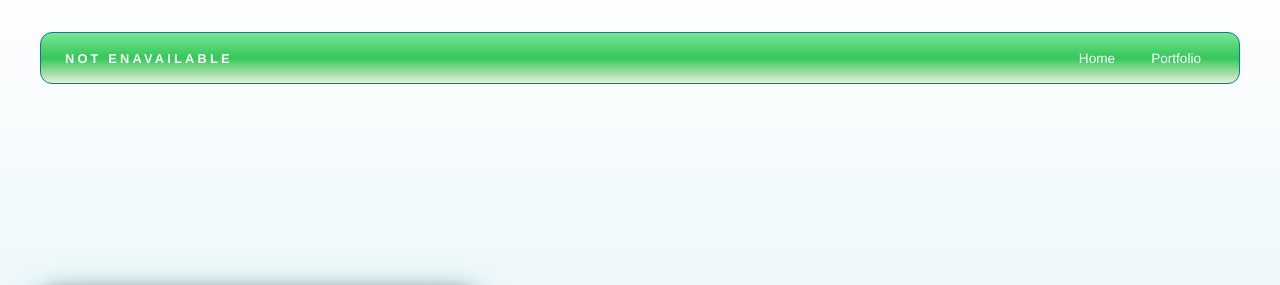
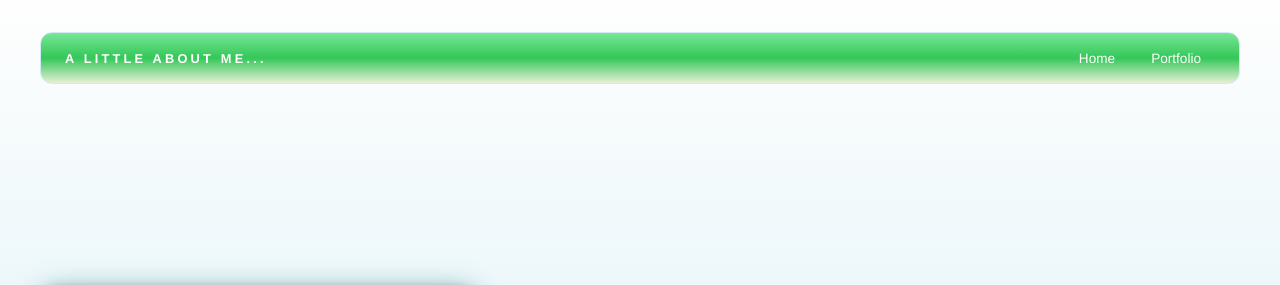
Before and after one commit to dhen-decena/dhen-decena.github.io, a plain HTML site: page index.html in a window 1280 px wide. Shown: the top 285 px of the page. Drawn offline with Linux system fonts and the light colour scheme.

Commit message:
finished first website, will work on bonus challenges. image might be changed

```diff
--- a/index.html
+++ b/index.html
@@ -2,7 +2,7 @@
 <html>
 
 <head>
-  <title>Not Enavailable</title>
+  <title>Who's Dhen?</title>
   <link rel="stylesheet" href="style.css"/>
 
 </head>
@@ -12,7 +12,7 @@
   <div id="all-contents">
      <!-- nav goes here (TODO 6)-->
       <nav>
-        <h1>Not Enavailable</h1>
+        <h1>A Little About Me...</h1>
         <ul id="nav-ul">
           <li class="nav-li"><a href="index.html">Home</a></li>
           <li class="nav-li"><a href="portfolio.html">Portfolio</a></li>
@@ -23,6 +23,7 @@
     <div class ="sidebar">
       <img class= "sidebar-img"
       src="https://static.wikia.nocookie.net/frutigeraero/images/2/2a/Icon1.png/revision/latest?cb=20241230231133" alt="my image"/>
+        <!-- image is placeholder-->
     </div>
 
     <div class="content">
--- a/style.css
+++ b/style.css
@@ -117,7 +117,7 @@ h2 {
 .sidebar-img:hover{
   filter: grayscale(0%);
   transform: translateY(-4px);
-  box-shadow: 0 16px 40px rgb(2, 238, 226);
+  box-shadow: 0 16px 40px #22CED5ff;
 }
 
 nav {
@@ -127,7 +127,7 @@ nav {
   margin-bottom: 48px;
   padding: 16px 24px;
   background-image: linear-gradient(to bottom, #78e697ff, #34c759ff, #E7EFD6ff);
-  border: 1px solid #087E8B;
+  border: 1px solid #CFECF4ff;
   border-radius: 12px;
 }
 
```
